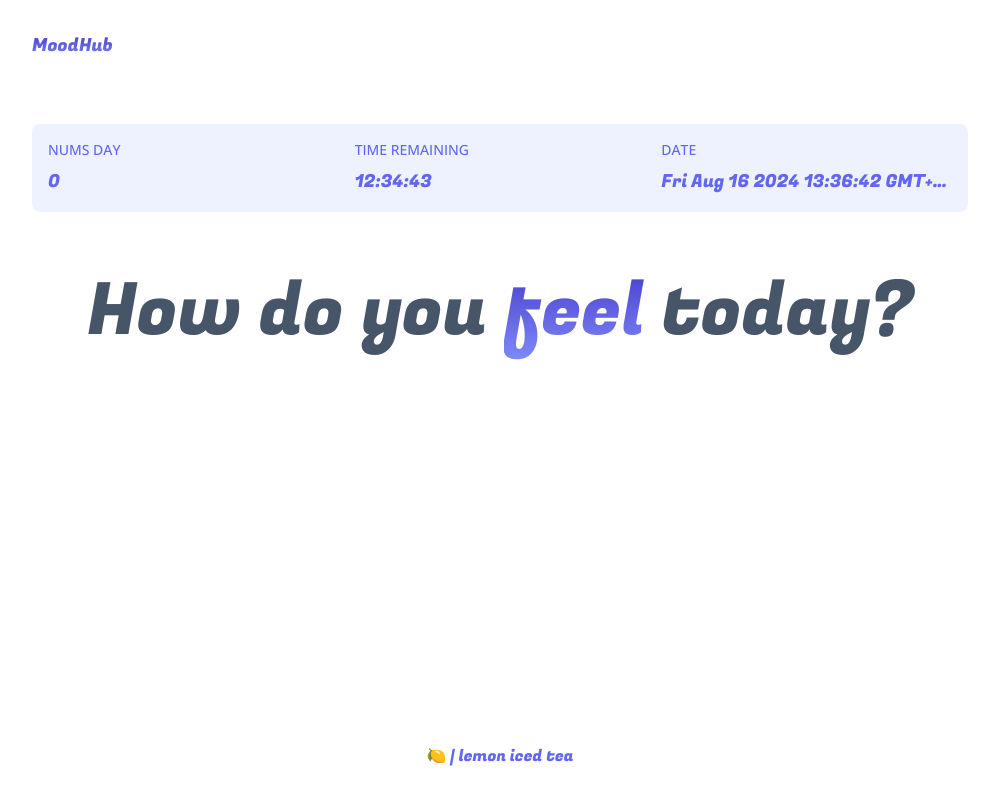
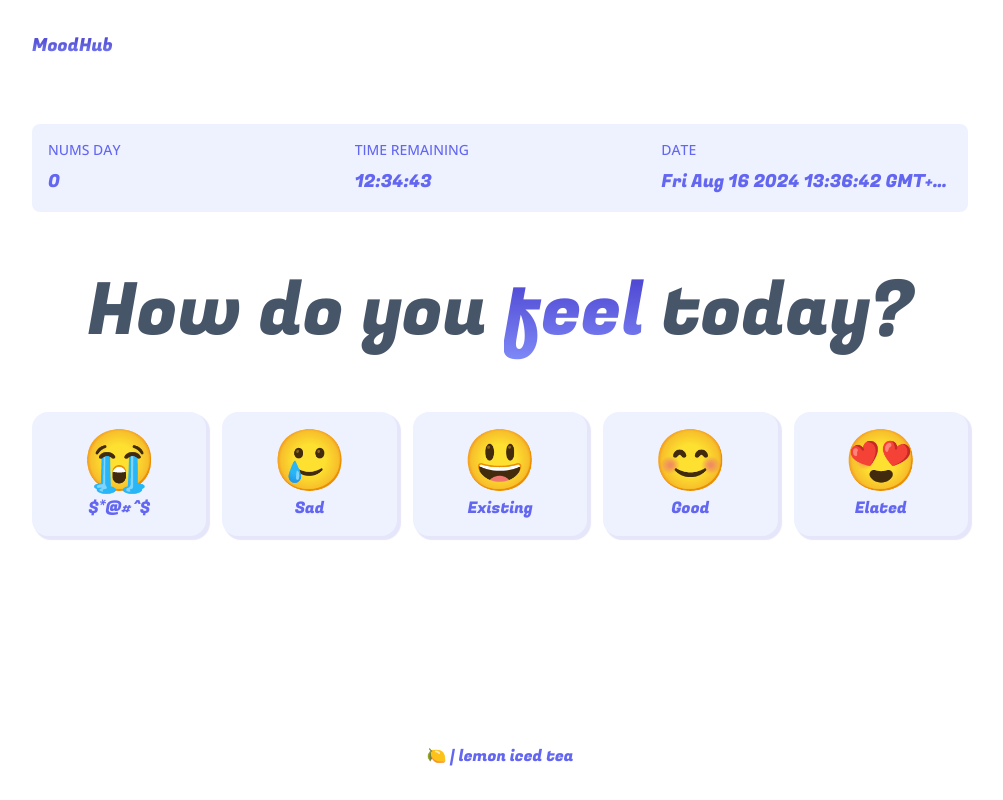
Before and after one commit to sajdakabir/mood_hub, a Next.js app: page /dashboard in a window 1280 px wide. Shown: the whole page, without its empty margins (140-1143 px from the left). Built offline with nearby package versions, Linux system fonts and the light colour scheme.

Commit message:
feat: moods btn

```diff
--- a/app/globals.css
+++ b/app/globals.css
@@ -7,3 +7,10 @@
     -webkit-background-clip: text;
     -webkit-text-fill-color: transparent;
 }
+.purpleShadow {
+    box-shadow: 3px 3px 1px 1px lavender;
+}
+.purpleShadow:hover {
+    transform: translate(3px, 3px);
+    box-shadow: 0px 0px 1px 1px lavender;
+}
--- a/components/Dashboard.tsx
+++ b/components/Dashboard.tsx
@@ -9,6 +9,14 @@
     nums_day:0,
     time_remaining: "12:34:43",
     date: (new Date().toString())
+  }
+
+  const moods = {
+    '$*@#^$': '😭',
+    'Sad': '🥲',
+    'Existing':'😃',
+    'Good':'😊',
+    'Elated':'😍'
   }
 
   return (
@@ -24,6 +32,18 @@
       })}
       </div>
       <h4 className={'text-5xl sm:text-6xl md:text-7xl text-center '+ fugaz.className}>How do you <span className='textGradient'>feel</span> today?</h4>
+
+      <div className='flex items-stretch flex-wrap gap-4'>
+        {Object.keys(moods).map((mood, moodIndex)=>{
+          return (
+            <button className={' p-4 px-5 rounded-2xl purpleShadow duration-200 bg-indigo-50 hover:bg-indigo-100 text-center items-center flex flex-col gap-2 flex-1'} key={moodIndex}>
+              <p className='text-4xl sm:text-5xl md:text-6xl'>{moods[mood]}</p>
+
+              <p className={'text-indigo-500 text-xs sm:text-sm md:text-base '+ fugaz.className}>{mood}</p>
+            </button>
+          )
+        })}
+      </div>
     </div>
   )
 }
```
